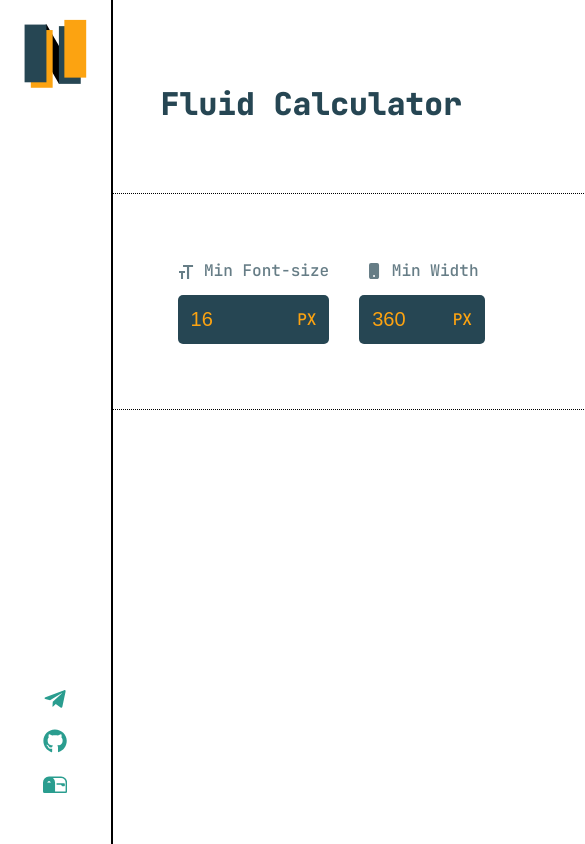
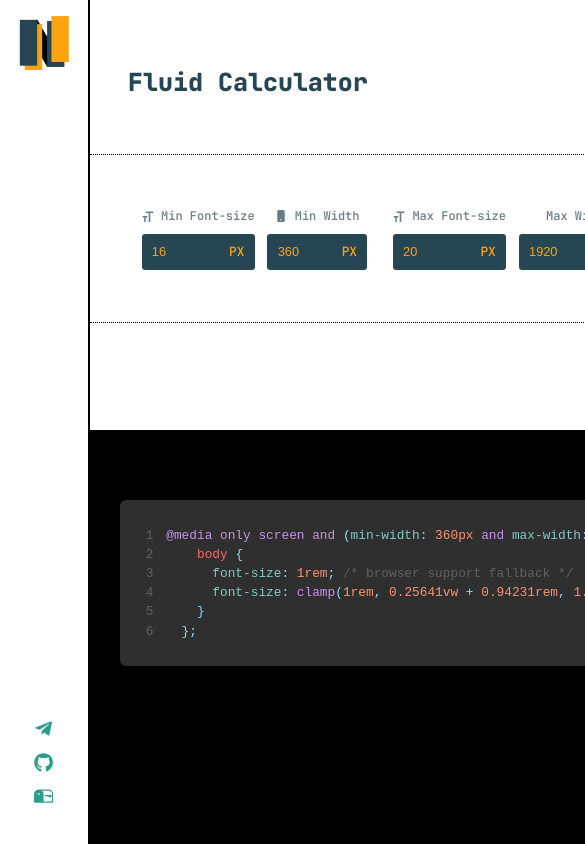
Before and after one commit to nazmus767921/FluidCalculator, a React (Vite) app: page / in a window 390 px wide. Shown: the top 844 px of the page, 585 px wide, since content can reach past the window. Built offline with nearby package versions, Linux system fonts and the light colour scheme; some icons are missing.

Commit message:
Added Responsiveness

```diff
--- a/src/App.layout.ts
+++ b/src/App.layout.ts
@@ -1,9 +1,20 @@
 import styled from "styled-components";
 
 export const Layout = styled.main`
-	min-height: 100vh;
+  min-height: 100vh;
 
-	display: grid;
-	grid-template-areas: "sidebar outlet display";
-	grid-template-columns: auto auto 1fr;
+  display: grid;
+  grid-template-areas:
+    "sidebar outlet"
+    "sidebar display";
+  grid-template-columns: auto 1fr;
+
+  @media only screen and (min-width: 1280px) {
+    grid-template-areas: "sidebar outlet display";
+    grid-template-columns: auto minmax(fit-content(0), 40em) 1fr;
+  }
+  @media only screen and (min-width: 1840px) {
+    grid-template-areas: "sidebar outlet display";
+    grid-template-columns: auto auto 1fr;
+  }
 `;
--- a/src/App.tsx
+++ b/src/App.tsx
@@ -1,13 +1,15 @@
-import React from "react";
 import { Layout } from "./App.layout";
 import SideBar from "./components/SideBar";
 import Outlet from "./components/Outlet/Outlet";
 import Display from "./components/Display/Display";
 
-const App = (): React.ReactNode => {
+const App = () => {
   return (
     <Layout>
-			<div className="sidebar_placeholder" style={{ width: "7em" }}></div>
+      <div
+        className="sidebar_placeholder"
+        style={{ width: "7em", gridArea: "sidebar" }}
+      ></div>
       <SideBar />
       <Outlet />
       <Display />
--- a/src/components/Display/Display.tsx
+++ b/src/components/Display/Display.tsx
@@ -1,15 +1,70 @@
 import React from "react";
-import styled from "styled-components";
-
-// type Props = {}
+import styled, { CSSProperties } from "styled-components";
+import { useCalculatorContext } from "../../store/contexts/calculatorContext";
+import { Prism as SyntaxHighlighter } from "react-syntax-highlighter";
+import { materialDark } from "react-syntax-highlighter/dist/esm/styles/prism";
+import { getRem } from "../../helpers/getRem";
 
 const Display = (): React.JSX.Element => {
-	return <Section>Display</Section>;
+  const { calculatedValues } = useCalculatorContext();
+
+  const codeHighlighterStyle: CSSProperties = {
+    padding: "2em",
+    borderRadius: "0.5em",
+    maxWidth: "100%",
+    overflowX: "hidden",
+  };
+
+  return (
+    <Section>
+      {calculatedValues.map((c) => {
+        const { slope, yInterceptor, fontMax, fontMin, widthMin, widthMax } = c;
+        return (
+          <div className="syntax">
+            <SyntaxHighlighter
+              language="css"
+              style={materialDark}
+              showLineNumbers
+              customStyle={codeHighlighterStyle}
+            >
+              {`@media only screen and (min-width: ${widthMin}px and max-width: ${widthMax}px) {
+    body {
+      font-size: 1rem; /* browser support fallback */
+      font-size: clamp(${getRem(fontMin)}, ${(slope * 100).toFixed(5)}vw + ${(
+                yInterceptor / 16
+              ).toFixed(5)}rem, ${fontMax / 16}rem);
+    }
+  };`}
+            </SyntaxHighlighter>
+          </div>
+        );
+      })}
+    </Section>
+  );
 };
 
 const Section = styled.div`
-	display: flex;
-	background-color: ${(props) => props.theme["bg-syntax"]};
+  grid-area: display;
+
+  /* max-width: 50em; */
+  display: flex;
+  flex-direction: column;
+  gap: 1.25em;
+  align-items: center;
+  justify-content: flex-start;
+
+  padding-block: 5em;
+  padding-inline: 2em;
+
+  background-color: ${(props) => props.theme["bg-syntax"]};
+  .syntax {
+    font-size: 1em;
+  }
+  @media screen and (min-width: 1280px) {
+    .syntax {
+      font-size: 0.8em;
+    }
+  }
 `;
 
 export default Display;
--- a/src/components/Outlet/CalculatorBlock.tsx
+++ b/src/components/Outlet/CalculatorBlock.tsx
@@ -1,4 +1,4 @@
-import { useEffect, useState } from "react";
+import { memo, useCallback, useEffect, useMemo, useState } from "react";
 import InputBlock from "./InputBlock";
 import { styled } from "styled-components";
 import AddBtn from "./AddBtn";
@@ -32,7 +32,8 @@ export interface CalculatedData {
   widthMax: number;
 }
 
-const CalculatorBlock = ({
+const CalculatorBlock = memo(
+  ({
     id,
     isLastOfIndex = true,
     add_a_calculator,
@@ -53,7 +54,7 @@ const CalculatorBlock = ({
       "width-max": widthMax,
     } = measurements as { [keys: string]: number };
 
-  useEffect(() => {
+    const setValuesToGlobalContext = useCallback(() => {
       if (Object.values(measurements).every((value) => value !== 0)) {
         if (!(fontMin >= fontMax) && !(widthMin >= widthMax)) {
           const slope: number = (fontMax - fontMin) / (widthMax - widthMin);
@@ -69,6 +70,12 @@ const CalculatorBlock = ({
           });
         }
       }
+      // eslint-disable-next-line react-hooks/exhaustive-deps
+    }, [measurements]);
+
+    useEffect(() => {
+      setValuesToGlobalContext();
+      // eslint-disable-next-line react-hooks/exhaustive-deps
     }, [measurements]);
 
     // input actions
@@ -83,6 +90,7 @@ const CalculatorBlock = ({
     return (
       <Wrapper>
         {/* Minimum */}
+        <SimilarBlockContainer>
           <InputBlock
             icon={<ImFontSize />}
             measurements={measurements}
@@ -97,9 +105,10 @@ const CalculatorBlock = ({
             name="width-min"
             label="Min Width"
           />
+        </SimilarBlockContainer>
         {/* Minimum */}
-      <Divider />
         {/* Maximum */}
+        <SimilarBlockContainer>
           <InputBlock
             icon={<ImFontSize />}
             measurements={measurements}
@@ -114,6 +123,7 @@ const CalculatorBlock = ({
             name="width-max"
             label="Max Width"
           />
+        </SimilarBlockContainer>
         {/* Maximum */}
         <AddBtn
           id={id}
@@ -123,10 +133,17 @@ const CalculatorBlock = ({
         />
       </Wrapper>
     );
-};
+  }
+);
 
-const Divider = styled.div`
-  margin-inline: 3em;
+const SimilarBlockContainer = styled.div`
+  display: flex;
+  flex-direction: row;
+  justify-content: space-between;
+  gap: 1em;
+  @media screen and (min-width: 1280px) {
+    gap: 1.5em;
+  }
 `;
 
 const Wrapper = styled.div`
@@ -136,9 +153,18 @@ const Wrapper = styled.div`
   flex-direction: row;
   align-items: center;
   justify-content: space-between;
-  gap: 1.88em;
+  gap: 2em;
+  @media screen and (min-width: 1280px) {
+    flex-direction: column;
+  }
+  @media screen and (min-width: 1840px) {
+    flex-direction: row;
+  }
 
   padding: 4.06em;
+  @media screen and (min-width: 1840px) {
+    padding-inline: 2em;
+  }
 
   /* design */
   border-block: 1px dotted;
--- a/src/components/Outlet/Input.tsx
+++ b/src/components/Outlet/Input.tsx
@@ -58,7 +58,7 @@ const InputElement = styled.input`
   background: ${(props) => props.theme.text};
   color: ${(props) => props.theme.input};
 
-	font-size: 1.25rem;
+  font-size: 1em;
   font-weight: 500;
 `;
 
--- a/src/components/Outlet/InputBlock.tsx
+++ b/src/components/Outlet/InputBlock.tsx
@@ -2,7 +2,7 @@ import styled from "styled-components";
 import Input from "./Input";
 import Label from "./Label";
 import { Measurements } from "./CalculatorBlock";
-import { ReactNode } from "react";
+import { ReactNode, memo } from "react";
 
 type Props = {
   icon?: ReactNode;
@@ -12,13 +12,8 @@ type Props = {
   update_input(e: React.ChangeEvent<HTMLInputElement>): void;
 };
 
-const InputBlock = ({
-	measurements,
-	update_input,
-	name,
-	label,
-	icon,
-}: Props) => {
+const InputBlock = memo(
+  ({ measurements, update_input, name, label, icon }: Props) => {
     return (
       <Block>
         <Label htmlFor={name} icon={icon}>
@@ -35,7 +30,8 @@ const InputBlock = ({
         />
       </Block>
     );
-};
+  }
+);
 
 const Block = styled.div`
   width: max-content;
--- a/src/components/Outlet/Label.tsx
+++ b/src/components/Outlet/Label.tsx
@@ -23,7 +23,7 @@ const StyledLabel = styled.label`
   align-items: center;
   gap: 0.625em;
 
-	font-size: 1em;
+  font-size: 0.9375em;
   font-weight: 500;
 
   opacity: 0.7;
--- a/src/components/Outlet/Outlet.tsx
+++ b/src/components/Outlet/Outlet.tsx
@@ -52,10 +52,15 @@ const Outlet = (): ReactNode => {
 };
 
 const Section = styled.div`
-  width: fit-content;
-  min-width: 50em;
+  grid-area: outlet;
+
+  width: 100%;
+  /* min-width: fit-content; */
   height: 100%;
-  min-height: 100vh;
+  @media screen and (min-width: 1280px) {
+    min-height: 100vh;
+  }
+
 
   display: flex;
   flex-direction: column;
--- a/src/components/SideBar.tsx
+++ b/src/components/SideBar.tsx
@@ -14,6 +14,8 @@ const SideBar = (): React.JSX.Element => {
 };
 
 const Wrapper = styled.div`
+  grid-area: sidebar;
+
   width: 7em;
 
   position: fixed;
--- a/src/draft.tsx
+++ b/src/draft.tsx
@@ -1,7 +1,4 @@
-const codeHighlighterStyle: CSSProperties = {
-  padding: "2em",
-  borderRadius: "0.5em",
-};
+
 
 <SyntaxHighlighter
 language="css"
--- a/src/global.styled.ts
+++ b/src/global.styled.ts
@@ -1,6 +1,13 @@
 import { createGlobalStyle } from "styled-components";
 
 export const GlobalStyleProvider = createGlobalStyle`
+
+
+html {
+  font-size: 1rem;
+  /* font-size: clamp(1rem, 0.25641vw + 0.94231rem, 1.25rem); */
+  font-size: clamp(0.8rem, 0.51282vw + 0.63462rem, 1.25rem);
+}
 :root {
   font-family: 'JetBrains Mono', monospace;
   line-height: 1.5;
@@ -22,10 +29,10 @@ export const GlobalStyleProvider = createGlobalStyle`
 }
 
 body {
-  font-size: 1rem;
-  font-size: clamp(1rem, 0.9423076923076923rem + 0.2564102564102564vw, 1.25rem);
   min-width: 320px;
   min-height: 100vh;
+  max-width: 100vw;
+  overflow-x: hidden;
 }
 
 a,button {
```
Lines whose indentation alone changed are shown as unchanged.
